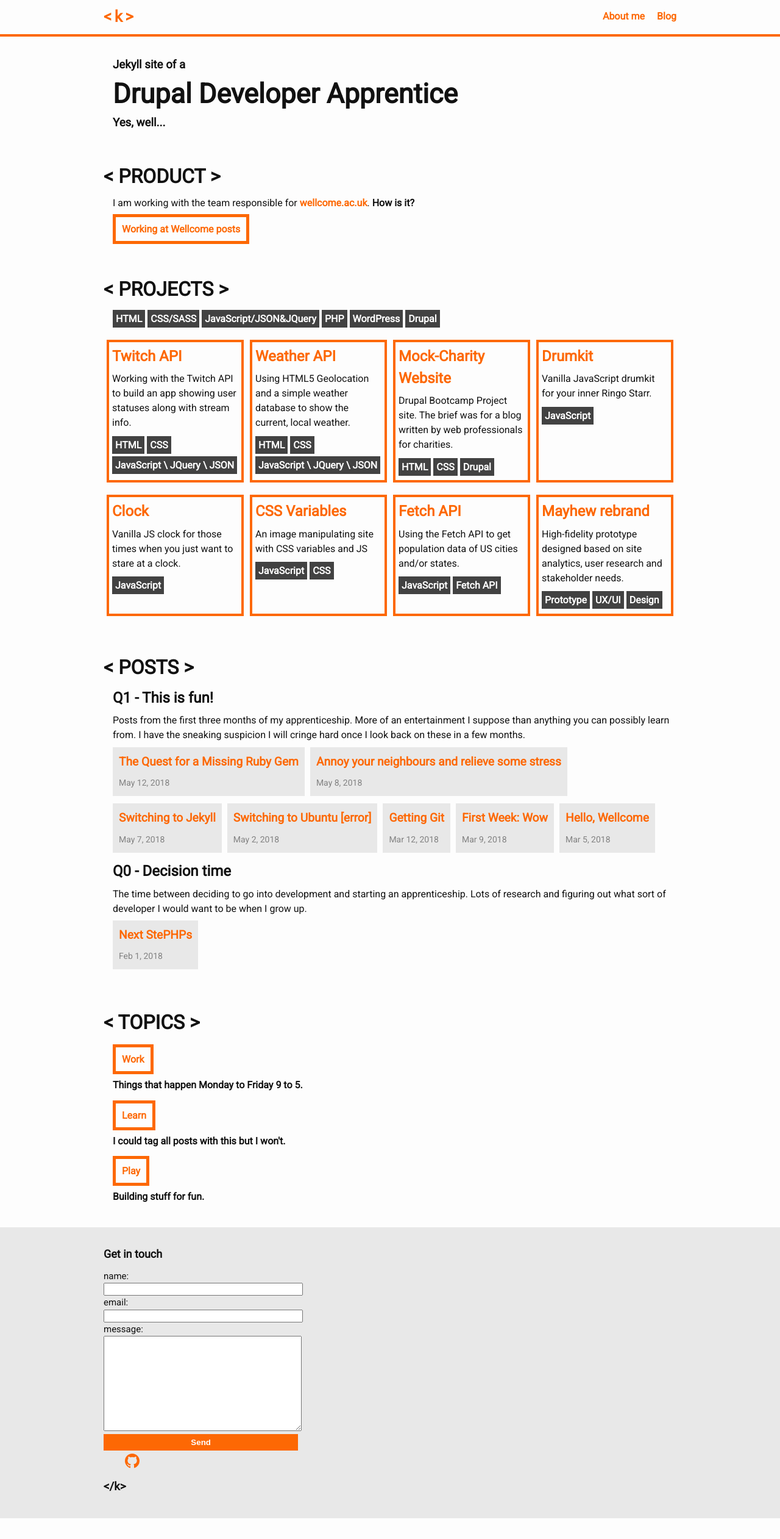
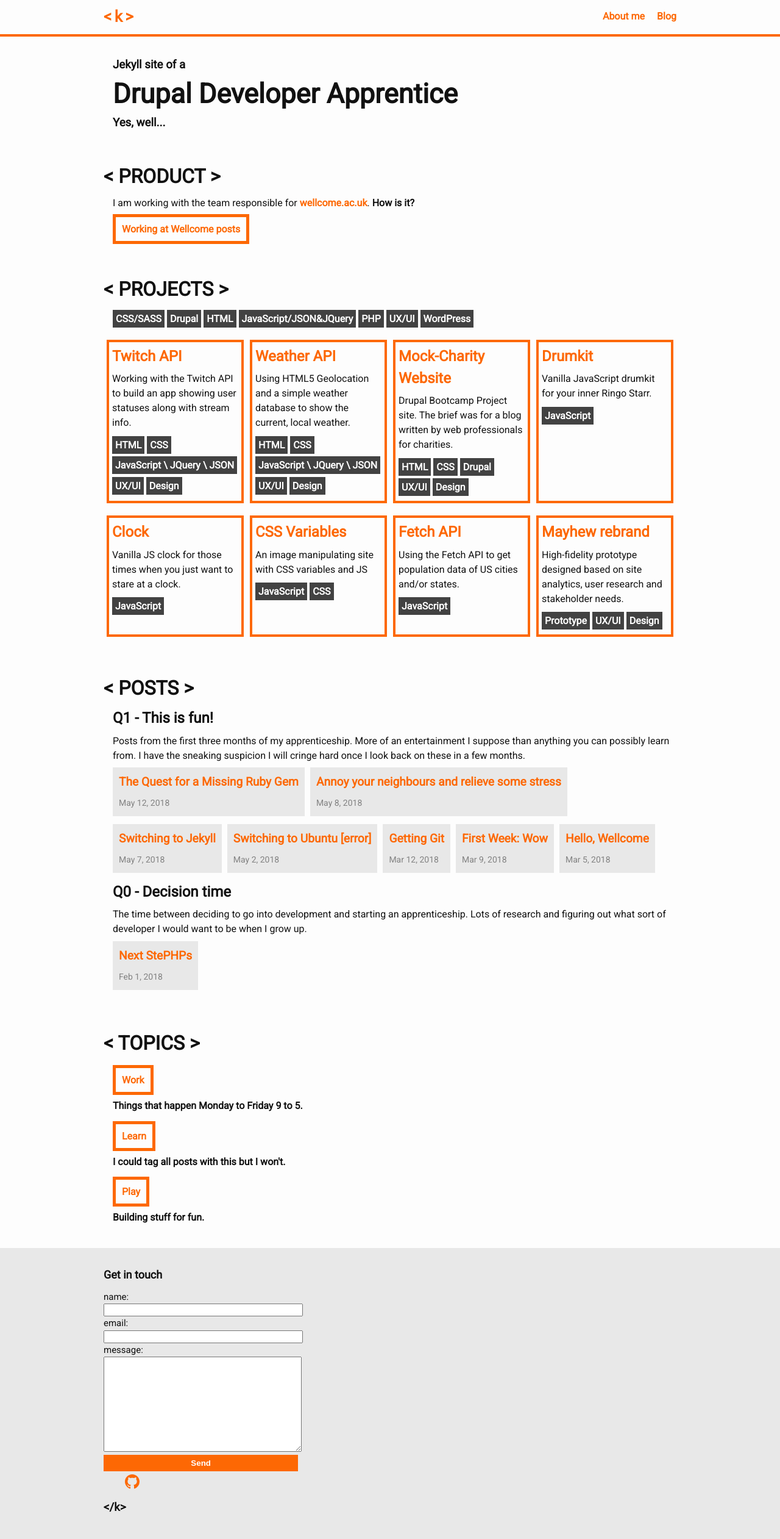
Before and after one commit to krisztin/krisztin.github.io, a Jekyll site: the page built from index.md, in a window 1280 px wide. Shown: the whole page at 61% size. Built offline with Jekyll 4.4.1, drawn with Linux system fonts in a browser that asks for light colours; nearby versions of some CDN libraries; before the commit the page ends 2489 px from its top, so only the background shows below that.

Commit message:
updating project tags adding ux/ui and design

```diff
--- a/_includes/home-projects.html
+++ b/_includes/home-projects.html
@@ -1,11 +1,12 @@
 <h1 class="home-head">&#60; Projects &#62;</h1>
 <ul class="tech-list indent">
+  <li>CSS/SASS</li>
+  <li>Drupal</li>
   <li>HTML</li>
-  <li>CSS/SASS</li>
   <li>JavaScript/JSON&#38;JQuery</li>
   <li>PHP</li>
+  <li>UX/UI</li>
   <li>WordPress</li>
-  <li>Drupal</li>
 </ul>
 <div class="flex-container projects">
 
@@ -17,6 +18,8 @@
     <h4 class="tag">HTML</h4>
     <h4 class="tag">CSS</h4>
     <h4 class="tag">JavaScript \ JQuery \ JSON</h4>
+    <h4 class="tag">UX/UI</h4>
+    <h4 class="tag">Design</h4>
 
   </article>
   <article class="project-card">
@@ -28,6 +31,8 @@
       <h4 class="tag">HTML</h4>
       <h4 class="tag">CSS</h4>
       <h4 class="tag">JavaScript \ JQuery \ JSON</h4>
+      <h4 class="tag">UX/UI</h4>
+      <h4 class="tag">Design</h4>
     </div>
   </article>
   <article class="project-card">
@@ -39,6 +44,8 @@
       <h4 class="tag">HTML</h4>
       <h4 class="tag">CSS</h4>
       <h4 class="tag">Drupal</h4>
+      <h4 class="tag">UX/UI</h4>
+      <h4 class="tag">Design</h4>
   </article>
   <article class="project-card">
     <a href="https://krisztin.github.io/projects/js30/01drumkit/" target="_blank">
@@ -75,7 +82,6 @@
     <p>Using the Fetch API to get population data of US cities and/or states.</p>
     <div class="tags">
       <h4 class="tag">JavaScript</h4>
-      <h4 class="tag">Fetch API</h4>
     </div>
   </article>
   <article class="project-card">
--- a/_sass/minima/_layout.scss
+++ b/_sass/minima/_layout.scss
@@ -164,7 +164,7 @@ button {
   font-weight: 700;
   &:hover {
     background-color: $grey-color-dark;
-    border: 5px solid $grey-color-light;
+    border: 5px solid $grey-color-dark;
   }
 }
 
```
